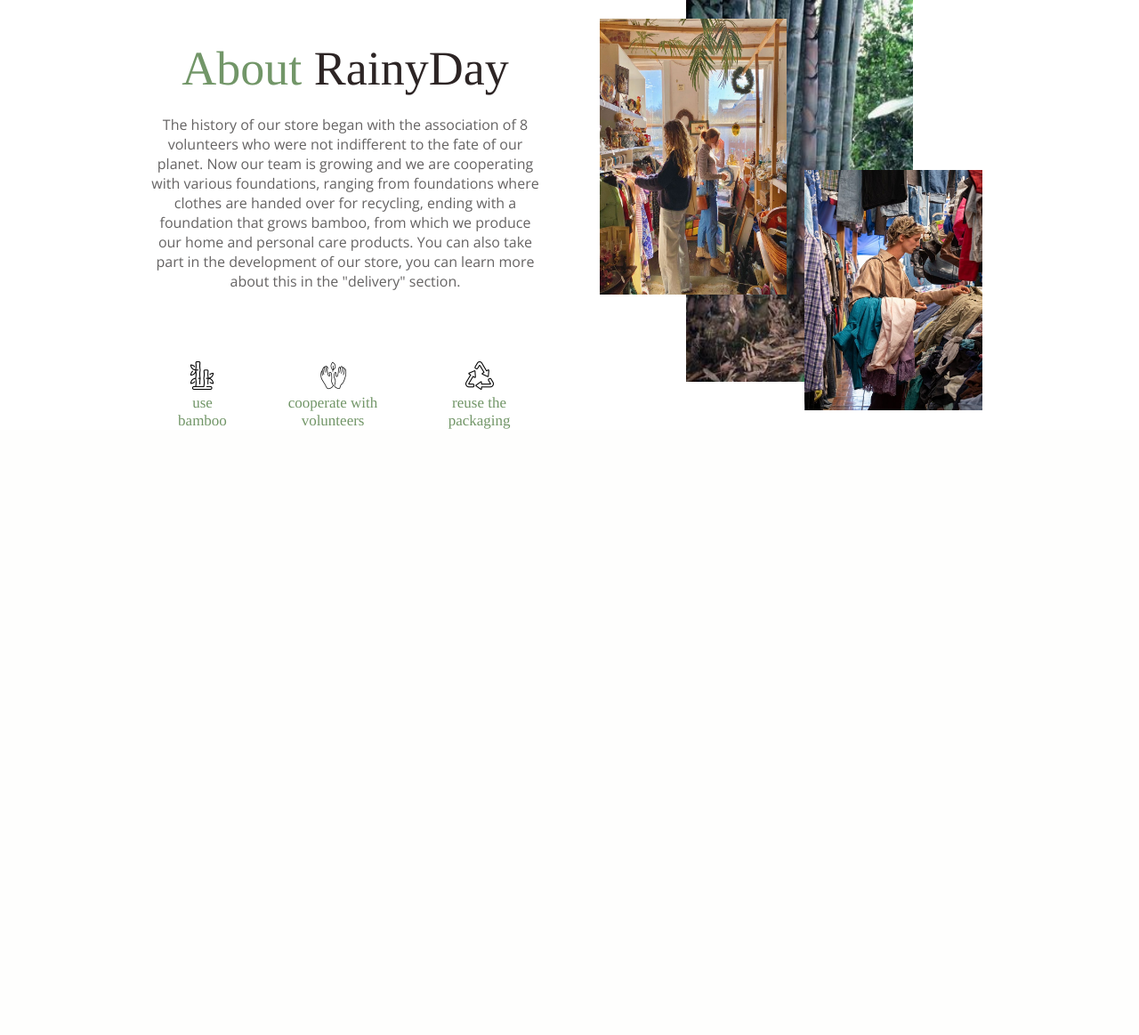
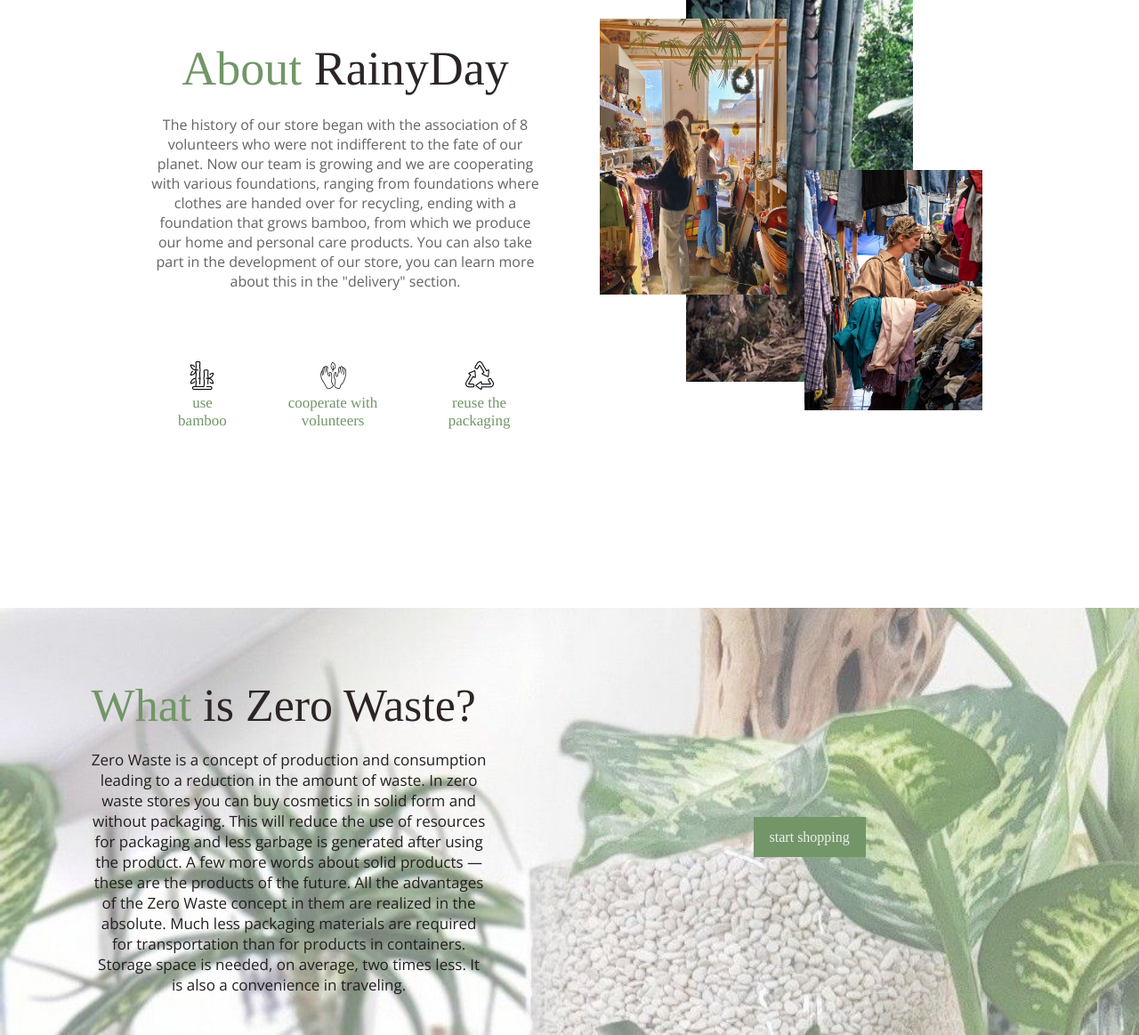
Before and after one commit to SemenovaLiza/zerowaste_shop, a Django app: page / in a window 1280 px wide. Shown: the part 1546-2709 px from the top of the page at 89% size. Before the commit the page ends 2028 px from the top, so only its background shows below. Run offline with Django 3.2, Linux system fonts and the light colour scheme.

Commit message:
first version of "info" part

```diff
--- a/store/static/css/style.css
+++ b/store/static/css/style.css
@@ -171,6 +171,7 @@ header {
 
 .about {
     margin-top: 166px;
+    padding-bottom: 200px;
 }
 .about-text {
     font-family: 'Tinos', serif;
@@ -223,19 +224,63 @@ header {
 }
 .images-1 {
     position: absolute;
-    z-index: 0;
     top: -92px;
     right: 38px;
 }
 .images-2 {
     position: absolute;
-    z-index: 0;
     top: -70px;
     right: 180px;
 }
 .images-3 {
     position: absolute;
-    z-index: 999;
     top: 100px;
     right: -40px;
 }
+.info {
+    background-image: url('../img/info.jpg');
+    padding: 80px 0;
+    background-repeat: no-repeat;
+    position: relative;
+    height: 40vh;
+    background-size: cover;
+}
+.info-title {
+    font-family: 'Tinos', serif;
+    font-size: 52px;
+    font-weight: 400px;
+    color: rgb(45, 37, 37);
+    margin-bottom: 20px;
+}
+.left {
+    margin-right: 300px;
+}
+.info-title span {
+    color: #729668;
+}
+.info-desc {
+    font-size: 17px;
+    font-weight: 400px;
+    font-family: 'Open Sans', sans-serif;
+    width: 444px;
+    color: #221f1f;
+    text-align: center;
+}
+.info-btn {
+    background-color: #729668;
+    color: #eeeeee;
+    text-decoration: none;
+    padding: 14px 18px;
+    font-weight: 400px;
+    transition: background-color 0.3s linear;
+}
+.info-btn:hover {
+    background-color: #b3ba71;
+
+}
+.block-holder {
+    position: absolute;
+    display: flex;
+    align-items: center;
+    right: 24%;
+}
--- a/store/templates/products/index.html
+++ b/store/templates/products/index.html
@@ -153,5 +153,34 @@
         </div>
       </div>
     </div>
+
+    <div class='info'>
+      <div class='container'>
+        <div class='block-holder'>
+          <div class='left'>
+            <div class='info-title'>
+              <span>What</span> is Zero Waste?
+            </div>
+            <div class='info-desc'>
+              Zero Waste is a concept of production and consumption
+              leading to a reduction in the amount of waste.
+              In zero waste stores you can buy cosmetics in solid
+              form and without packaging. This will reduce the use of resources
+              for packaging and less garbage is generated after using the product.
+              A few more words about solid products — these are the products of the future.
+              All the advantages of the Zero Waste concept in them are realized in the absolute.
+              Much less packaging materials are required for transportation than for products
+              in containers. Storage space is needed,
+              on average, two times less. It is also a convenience in traveling.
+            </div>
+          </div>
+          <div class='right'>
+            <div class='info-button'>
+              <a href='d' class='info-btn'>start shopping</a>
+            </div>
+          </div>
+        </div>
+      </div>
+    </div>
   </body>
 </html>
```
Also changed, not shown: store/static/img/info.jpg (added), 3 other files.
